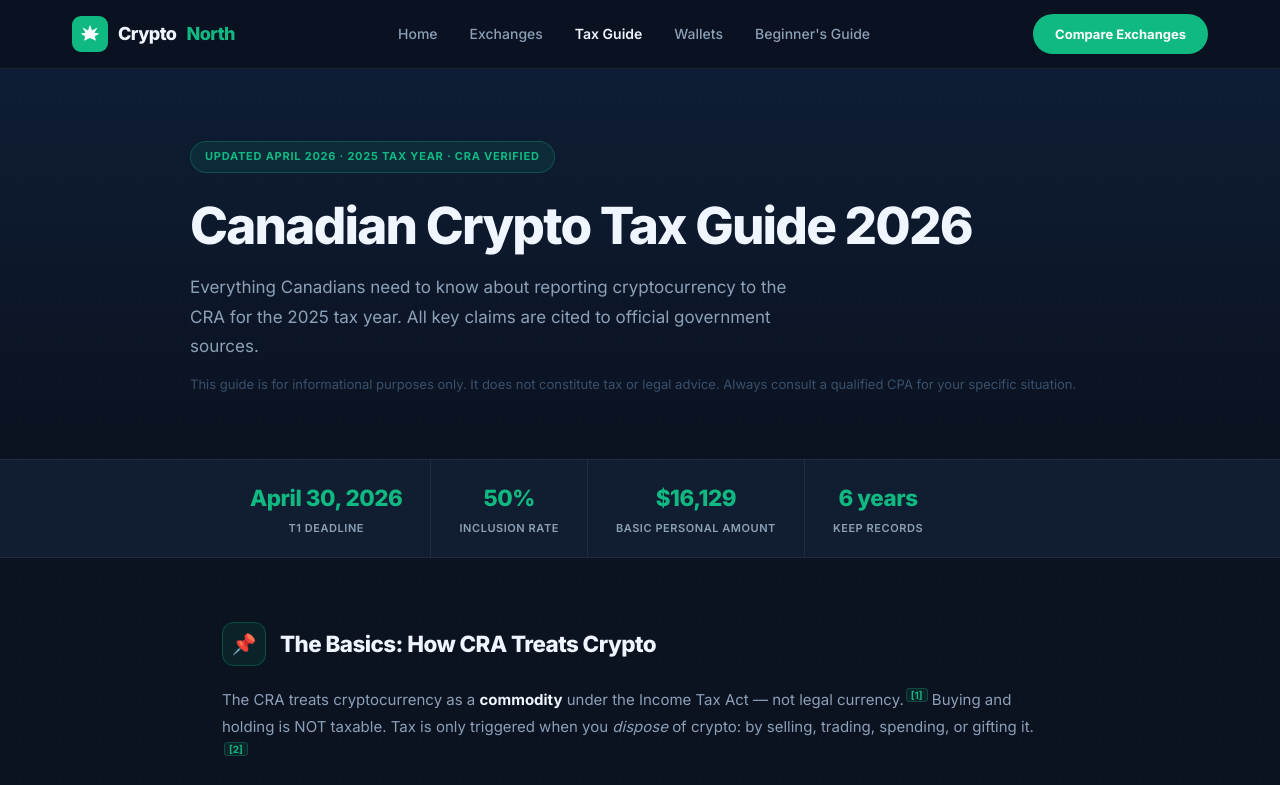
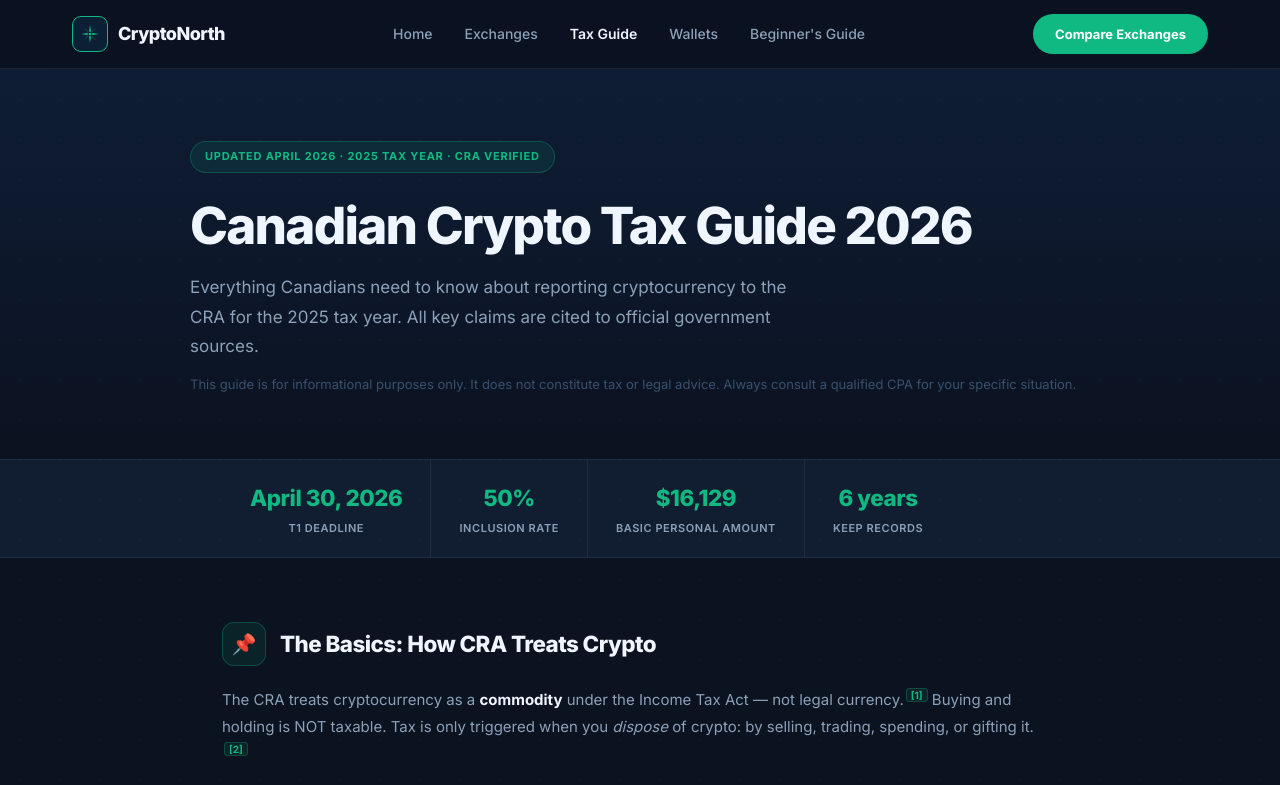
Before and after one commit to ayzee011/cryptonorth, a Next.js app: page /tax-guide in a window 1280 px wide. Shown: the top 785 px of the page. Built offline with nearby package versions, Linux system fonts and the light colour scheme.

Commit message:
Update logo — dark bg emerald star, all-white wordmark

```diff
--- a/app/tax-guide/page.tsx
+++ b/app/tax-guide/page.tsx
@@ -9,8 +9,18 @@ const C = {
 }
 
 const Logo = () => (
-  <div style={{width:36,height:36,background:C.emerald,borderRadius:9,display:'flex',alignItems:'center',justifyContent:'center',flexShrink:0}}>
-    <svg viewBox="0 0 100 100" style={{width:20,height:20}}><path fill="white" d="M50 4 L60 32 L88 18 L72 44 L96 48 L74 62 L80 84 L50 70 L20 84 L26 62 L4 48 L28 44 L12 18 L40 32 Z"/></svg>
+  <div style={{width:36,height:36,background:'#0d1f35',borderRadius:9,border:'1.5px solid #10b981',display:'flex',alignItems:'center',justifyContent:'center',flexShrink:0}}>
+    <svg viewBox="0 0 48 48" style={{width:22,height:22}}>
+      <path d="M24 5 L26.5 20 L24 18 L21.5 20 Z" fill="#10b981"/>
+      <path d="M24 43 L26.5 28 L24 30 L21.5 28 Z" fill="#10b981"/>
+      <path d="M5 24 L20 26.5 L18 24 L20 21.5 Z" fill="#10b981"/>
+      <path d="M43 24 L28 21.5 L30 24 L28 26.5 Z" fill="#10b981"/>
+      <path d="M9 9 L20 20 L18 20 L20 18 Z" fill="rgba(16,185,129,0.5)"/>
+      <path d="M39 9 L28 20 L30 20 L28 18 Z" fill="rgba(16,185,129,0.5)"/>
+      <path d="M9 39 L20 28 L20 30 L18 28 Z" fill="rgba(16,185,129,0.5)"/>
+      <path d="M39 39 L28 28 L30 28 L28 30 Z" fill="rgba(16,185,129,0.5)"/>
+      <circle cx="24" cy="24" r="3" fill="#10b981"/>
+    </svg>
   </div>
 )
 
@@ -44,7 +54,7 @@ export default function TaxGuidePage() {
       <nav style={{position:'sticky',top:0,zIndex:100,background:'rgba(11,18,32,0.97)',backdropFilter:'blur(20px)',borderBottom:'1px solid '+C.border}}>
         <div style={{maxWidth:1200,margin:'0 auto',padding:'0 32px',display:'flex',alignItems:'center',justifyContent:'space-between',height:68,gap:32}}>
           <a href="/" style={{display:'flex',alignItems:'center',gap:10,fontWeight:800,fontSize:18,letterSpacing:'-0.03em',color:C.white,textDecoration:'none',flexShrink:0}}>
-            <Logo/>Crypto<span style={{color:C.emerald}}>North</span>
+            <Logo/>CryptoNorth
           </a>
           <div style={{display:'flex'}}>
             {navLinks.map(([h,l])=>(
@@ -278,7 +288,7 @@ export default function TaxGuidePage() {
 
       <footer style={{background:'#070d1a',borderTop:'1px solid '+C.border,padding:'40px 32px'}}>
         <div style={{maxWidth:1200,margin:'0 auto',display:'flex',justifyContent:'space-between',alignItems:'center',flexWrap:'wrap',gap:20}}>
-          <a href="/" style={{display:'flex',alignItems:'center',gap:10,fontWeight:800,fontSize:17,letterSpacing:'-0.03em',color:C.white,textDecoration:'none'}}><Logo/>Crypto<span style={{color:C.emerald}}>North</span></a>
+          <a href="/" style={{display:'flex',alignItems:'center',gap:10,fontWeight:800,fontSize:17,letterSpacing:'-0.03em',color:C.white,textDecoration:'none'}}><Logo/>CryptoNorth</a>
           <div style={{display:'flex',gap:24,flexWrap:'wrap'}}>
             {navLinks.map(([h,l])=>(
               <a key={l} href={h} style={{fontSize:13,color:C.muted,textDecoration:'none',fontWeight:500}}
```
